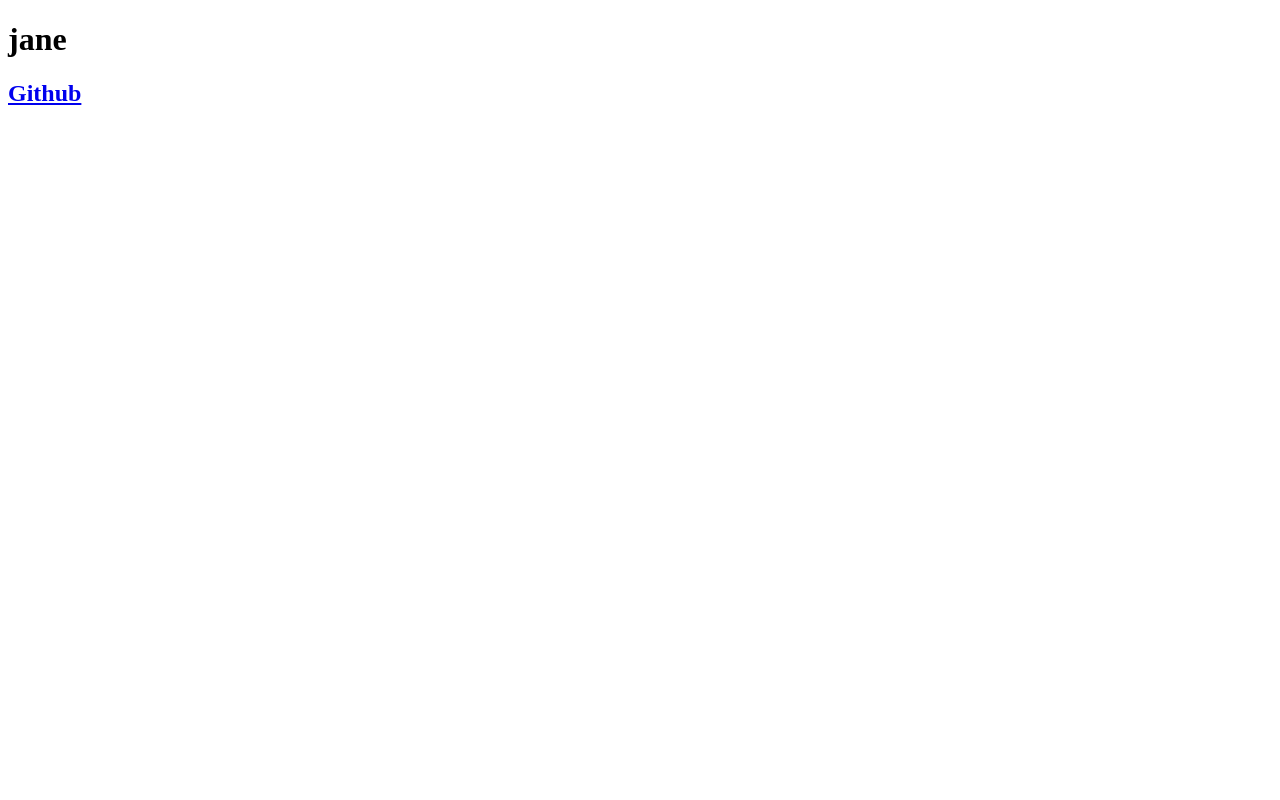
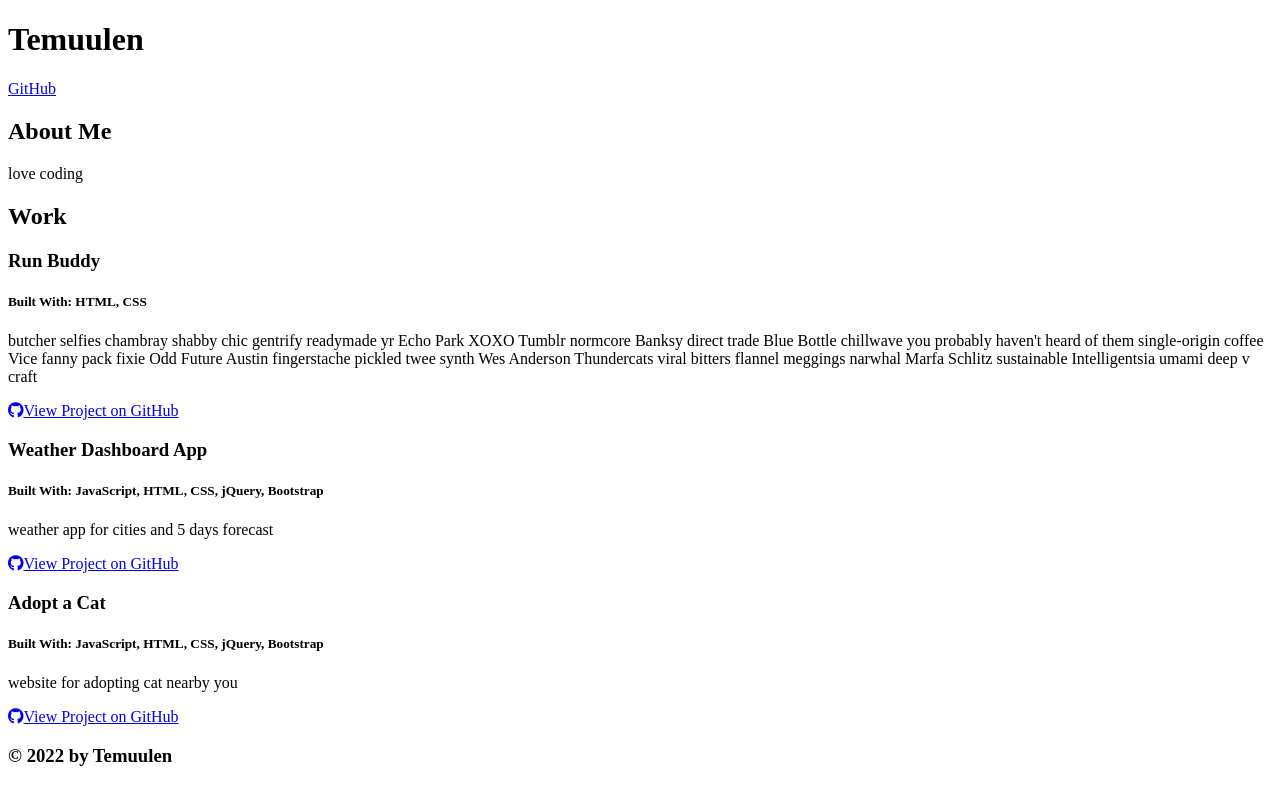
Before and after one commit to tmunkhb/portfolio-generator, a website: page index.html in a window 1280 px wide. Drawn offline with Linux system fonts and the light colour scheme.

Commit message:
update tempage.page.js

```diff
--- a/index.html
+++ b/index.html
@@ -1,16 +1,76 @@
 
     <!DOCTYPE html>
     <html lang="en">
+
     <head>
-        <meta charset="UTF-8">
-        <meta name="viewport" content="width=device-wdith, initial-scale-1.0">
-        <meta http-equiv="X-UA-Compatible" content="ie=edge">
-        <title>Portfolio Demo</title>
+      <meta charset="UTF-8">
+      <meta name="viewport" content="width=device-width, initial-scale=1.0">
+      <meta http-equiv="X-UA-Compatible" content="ie=edge">
+      <title>Portfolio Demo</title>
+      <link rel="stylesheet" href="https://cdnjs.cloudflare.com/ajax/libs/font-awesome/5.11.2/css/all.min.css">
+      <link href="https://fonts.googleapis.com/css?family=Public+Sans:300i,300,500&display=swap" rel="stylesheet">
+      <link rel="stylesheet" href="style.css">
     </head>
 
     <body>
-        <h1>jane</h1>
-        <h2><a href="https://github.com/janehubb">Github</a></h2>
+      <header>
+        <div class="container flex-row justify-space-between align-center py-3">
+          <h1 class="page-title text-secondary bg-dark py-2 px-3">Temuulen</h1>
+          <nav class="flex-row">
+            <a class="ml-2 my-1 px-2 py-1 bg-secondary text-dark" href="https://github.com/tmunkhb">GitHub</a>
+          </nav>
+        </div>
+      </header>
+      <main class="container my-5">
+
+    <section class="my-3" id="about">
+        <h2 class="text-dark bg-primary p-2 display-inline-block">About Me</h2>
+        <p>love coding</p>
+    </section>
+
+
+      <section class="my-3" id="portfolio">
+        <h2 class="text-dark bg-primary p-2 display-inline-block">Work</h2>
+        <div class="flex-row justify-space-between">
+
+            <div class="col-12 mb-2 bg-dark text-light p-3">
+              <h3 class="portfolio-item-title text-light">Run Buddy</h3>
+              <h5 class="portfolio-languages">
+                Built With:
+                HTML, CSS
+              </h5>
+              <p>butcher selfies chambray shabby chic gentrify readymade yr Echo Park XOXO Tumblr normcore Banksy direct trade Blue Bottle chillwave you probably haven't heard of them single-origin coffee Vice fanny pack fixie Odd Future Austin fingerstache pickled twee synth Wes Anderson Thundercats viral bitters flannel meggings narwhal Marfa Schlitz sustainable Intelligentsia umami deep v craft</p>
+              <a href="https://github.com/tmunkhb/run-buddy" class="btn"><i class="fab fa-github mr-2"></i>View Project on GitHub</a>
+            </div>
+
+
+
+            <div class="col-12 col-md-6 mb-2 bg-dark text-light p-3 flex-column">
+              <h3 class="portfolio-item-title text-light">Weather Dashboard App</h3>
+              <h5 class="portfolio-languages">
+                Built With:
+                JavaScript, HTML, CSS, jQuery, Bootstrap
+              </h5>
+              <p>weather app for cities and 5 days forecast</p>
+              <a href="https://github.com/tmunkhb/WeatherApp.Api" class="btn mt-auto"><i class="fab fa-github mr-2"></i>View Project on GitHub</a>
+            </div>
+
+            <div class="col-12 col-md-6 mb-2 bg-dark text-light p-3 flex-column">
+              <h3 class="portfolio-item-title text-light">Adopt a Cat</h3>
+              <h5 class="portfolio-languages">
+                Built With:
+                JavaScript, HTML, CSS, jQuery, Bootstrap
+              </h5>
+              <p>website for adopting cat nearby you</p>
+              <a href="https://github.com/tmunkhb/adopt-a-cat-purr" class="btn mt-auto"><i class="fab fa-github mr-2"></i>View Project on GitHub</a>
+            </div>
+
+        </div>
+      </section>
+
+      </main>
+      <footer class="container text-center py-3">
+        <h3 class="text-dark">&copy; 2022 by Temuulen</h3>
+      </footer>
     </body>
-
     </html>
```
Also changed, not shown: app.js (+11 -13 lines), src/page-template.js (+90 -9 lines).
